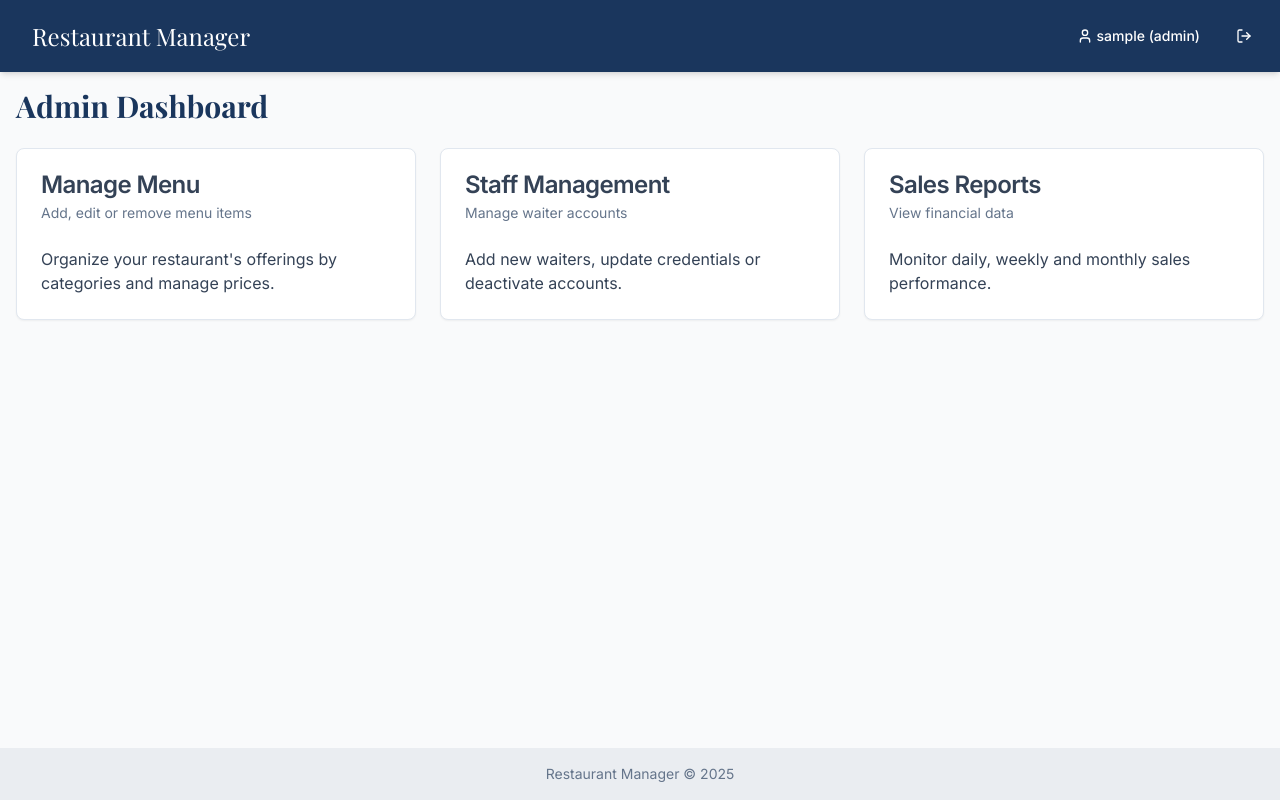
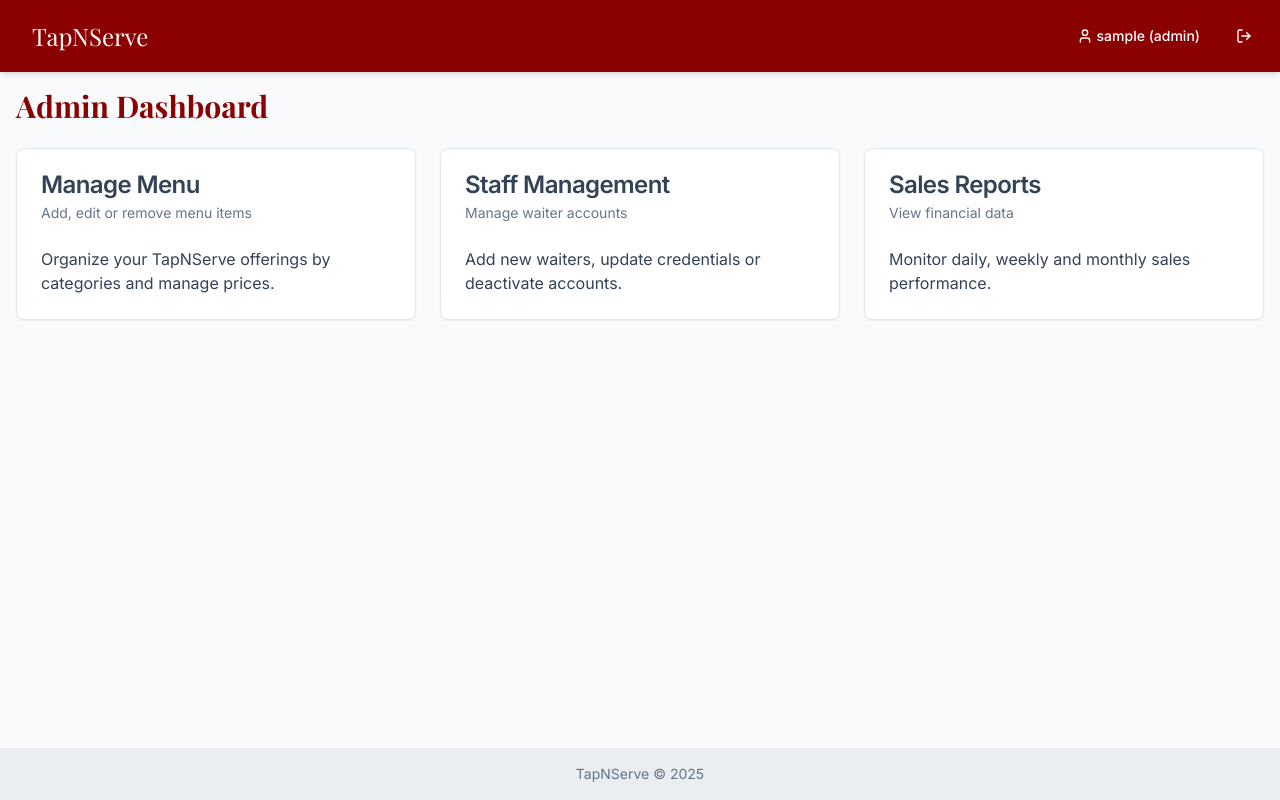
Before and after one commit to EugenI17/frontend-degree, a React (Vite) app: page /dashboard in a window 1280 px wide. Built offline with nearby package versions, Linux system fonts and the light colour scheme; sample sign-in values are in the browser's storage.

Commit message:
Rename app to TapNServe and update colors
Rename all instances of "Restaurant Manager" to "TapNServe" and update color scheme to dark red.

```diff
--- a/index.html
+++ b/index.html
@@ -1,14 +1,15 @@
+
 <!DOCTYPE html>
 <html lang="en">
   <head>
     <meta charset="UTF-8" />
     <meta name="viewport" content="width=device-width, initial-scale=1.0" />
-    <title>order-flow-restaurant-boss</title>
-    <meta name="description" content="Lovable Generated Project" />
+    <title>TapNServe</title>
+    <meta name="description" content="TapNServe - Restaurant Management System" />
     <meta name="author" content="Lovable" />
 
-    <meta property="og:title" content="order-flow-restaurant-boss" />
-    <meta property="og:description" content="Lovable Generated Project" />
+    <meta property="og:title" content="TapNServe" />
+    <meta property="og:description" content="Restaurant Management System" />
     <meta property="og:type" content="website" />
     <meta property="og:image" content="https://lovable.dev/opengraph-image-p98pqg.png" />
 
--- a/src/components/layout/DashboardLayout.tsx
+++ b/src/components/layout/DashboardLayout.tsx
@@ -24,7 +24,7 @@ const DashboardLayout: React.FC<DashboardLayoutProps> = ({ children }) => {
         <div className="container mx-auto px-4 py-4 flex justify-between items-center">
           <div className="flex items-center space-x-4">
             <Menu className="h-6 w-6 md:hidden" />
-            <h1 className="font-display text-xl md:text-2xl">Restaurant Manager</h1>
+            <h1 className="font-display text-xl md:text-2xl">TapNServe</h1>
           </div>
 
           <div className="flex items-center space-x-2">
@@ -52,7 +52,7 @@ const DashboardLayout: React.FC<DashboardLayoutProps> = ({ children }) => {
 
       <footer className="bg-muted py-4 text-center text-sm text-muted-foreground">
         <div className="container mx-auto">
-          Restaurant Manager &copy; {new Date().getFullYear()}
+          TapNServe &copy; {new Date().getFullYear()}
         </div>
       </footer>
     </div>
--- a/src/index.css
+++ b/src/index.css
@@ -16,7 +16,7 @@
     --popover: 0 0% 100%;
     --popover-foreground: 215 25% 27%;
 
-    --primary: 217 33% 23%;
+    --primary: 0 100% 27%; /* Dark red: #8B0000 */
     --primary-foreground: 210 20% 98%;
 
     --secondary: 25 95% 58%;
@@ -57,8 +57,8 @@
     --popover: 224 71% 4%;
     --popover-foreground: 213 31% 91%;
 
-    --primary: 210 40% 98%;
-    --primary-foreground: 222 47% 11%;
+    --primary: 0 100% 27%; /* Dark red: #8B0000 */
+    --primary-foreground: 210 40% 98%;
 
     --secondary: 25 70% 45%;
     --secondary-foreground: 0 0% 100%;
--- a/src/pages/Dashboard.tsx
+++ b/src/pages/Dashboard.tsx
@@ -23,7 +23,7 @@ const Dashboard: React.FC = () => {
                   <CardDescription>Add, edit or remove menu items</CardDescription>
                 </CardHeader>
                 <CardContent>
-                  <p>Organize your restaurant's offerings by categories and manage prices.</p>
+                  <p>Organize your TapNServe offerings by categories and manage prices.</p>
                 </CardContent>
               </Card>
 
--- a/tailwind.config.ts
+++ b/tailwind.config.ts
@@ -64,7 +64,7 @@ export default {
 					ring: 'hsl(var(--sidebar-ring))'
 				},
 				restaurant: {
-					primary: '#1a365d',
+					primary: '#8B0000', // Dark red instead of blue
 					secondary: '#ed8936',
 					accent: '#38a169',
 					light: '#f7fafc',
```
